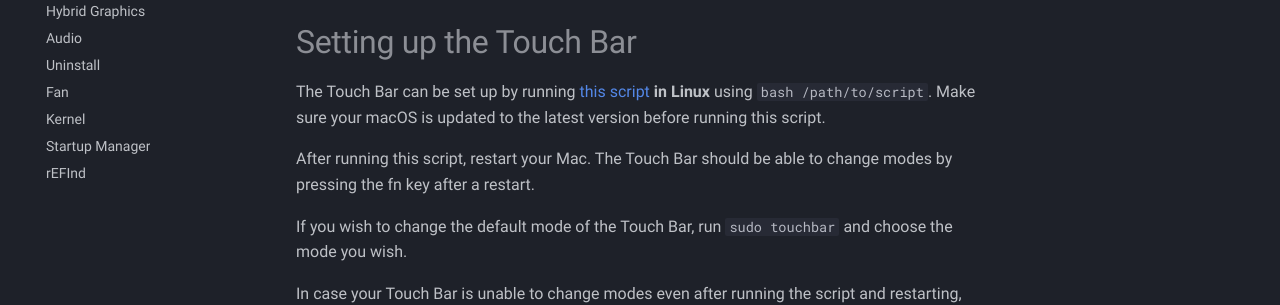
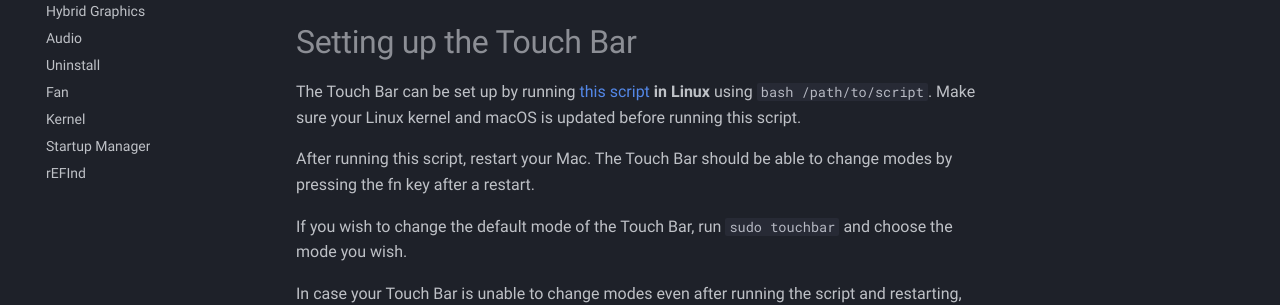
Before and after one commit to t2linux/wiki, an MkDocs documentation site: the page built from docs/guides/dkms.md, in a window 1280 px wide and 900 px high, scrolled down 2758 px. Shown: the part 178-483 px from the top of the window. Built offline with MkDocs 1.6.1 and Material for MkDocs 9.7.7, drawn with Linux system fonts in a browser that asks for light colours; comment, search, counter and statistics services are not loaded.

Commit message:
Add instruction to update kernel as well.

```diff
--- a/docs/guides/dkms.md
+++ b/docs/guides/dkms.md
@@ -103,7 +103,7 @@ See your distro-specific instructions for configuring `apple-bce` to added to yo
 
 # Setting up the Touch Bar
 
-The Touch Bar can be set up by running [this script](../tools/touchbar.sh) **in Linux** using `bash /path/to/script`. Make sure your macOS is updated to the latest version before running this script.
+The Touch Bar can be set up by running [this script](../tools/touchbar.sh) **in Linux** using `bash /path/to/script`. Make sure your Linux kernel and macOS is updated before running this script.
 
 After running this script, restart your Mac. The Touch Bar should be able to change modes by pressing the fn key after a restart.
 
```
